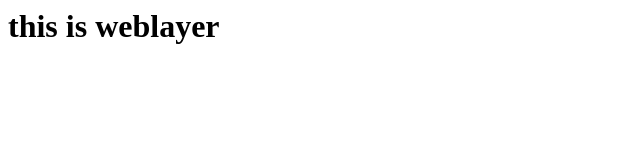
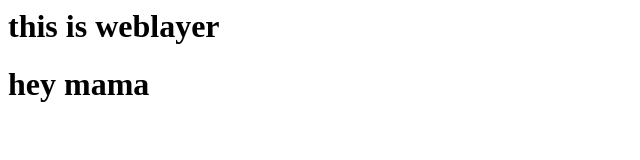
Before and after one commit to Abhilash59/weblayer, a plain HTML site: page index.html in a window 1280 px wide. Shown: the whole page, without its empty margins (0-640 px from the left). Drawn offline with Linux system fonts and the light colour scheme.

Commit message:
adding lines

```diff
--- a/index.html
+++ b/index.html
@@ -1 +1,2 @@
 <h1>this is weblayer</h1>
+<h1>hey mama </h1>
```
